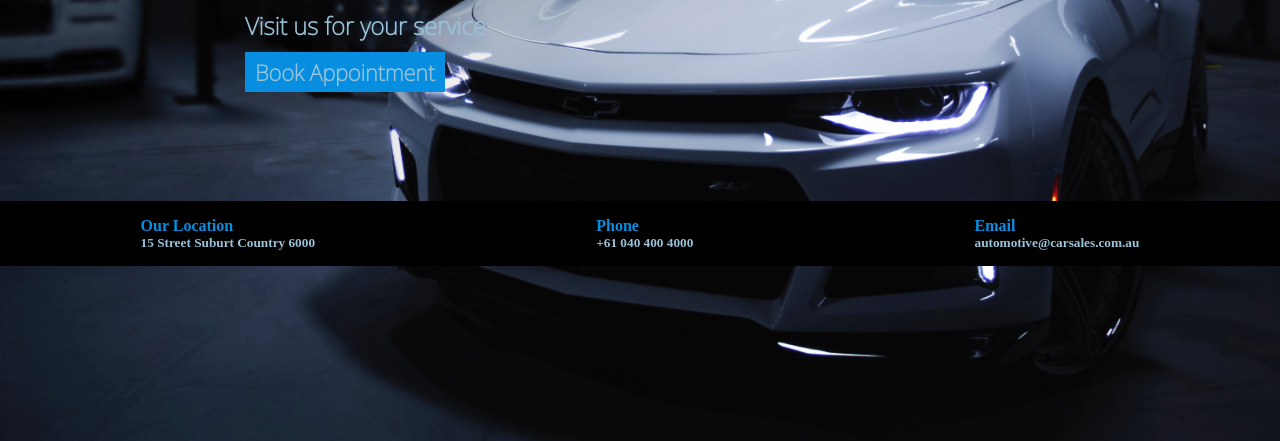
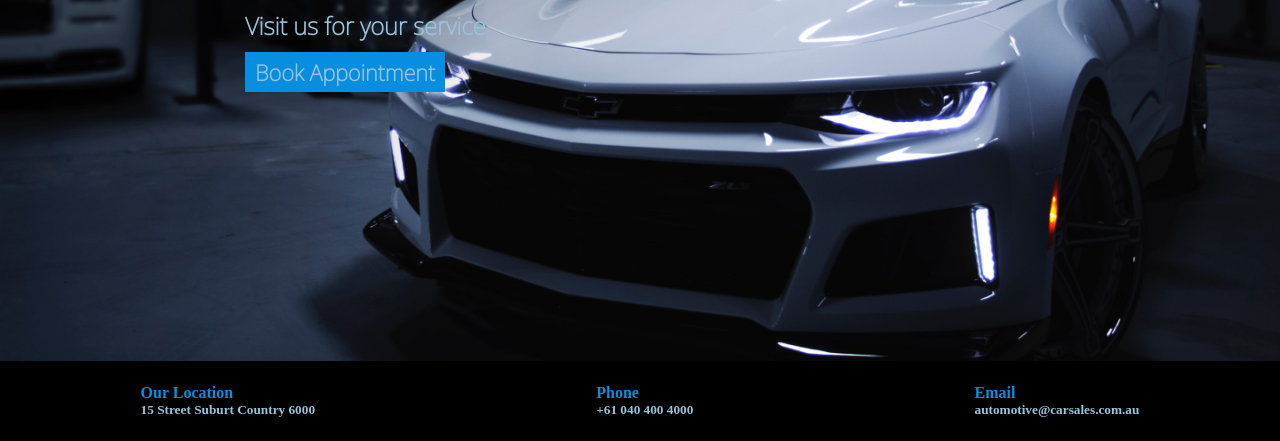
Before and after one commit to Pranav-Sawant1996/module-5_test, a plain HTML site: page index.html in a window 1280 px wide. Shown: the part 359-800 px from the top of the page. Drawn offline with Linux system fonts and the light colour scheme; a web font is replaced by a local one.

Commit message:
Update style.css

```diff
--- a/style.css
+++ b/style.css
@@ -16,6 +16,9 @@ body{
     background-position: center;
     background-repeat: no-repeat;
     background-size: cover;
+}
+.container-main{
+    height: 90vh;
 }
 .section-1 {
 
@@ -120,8 +123,7 @@ font-size: 22px;
 /* section-3 */
 footer{
     background-color: black;
-height: 65px;
-margin-top: 109px;
+height: 10vh;
 display: flex;
 justify-content: space-around;
 align-items: center;
```
